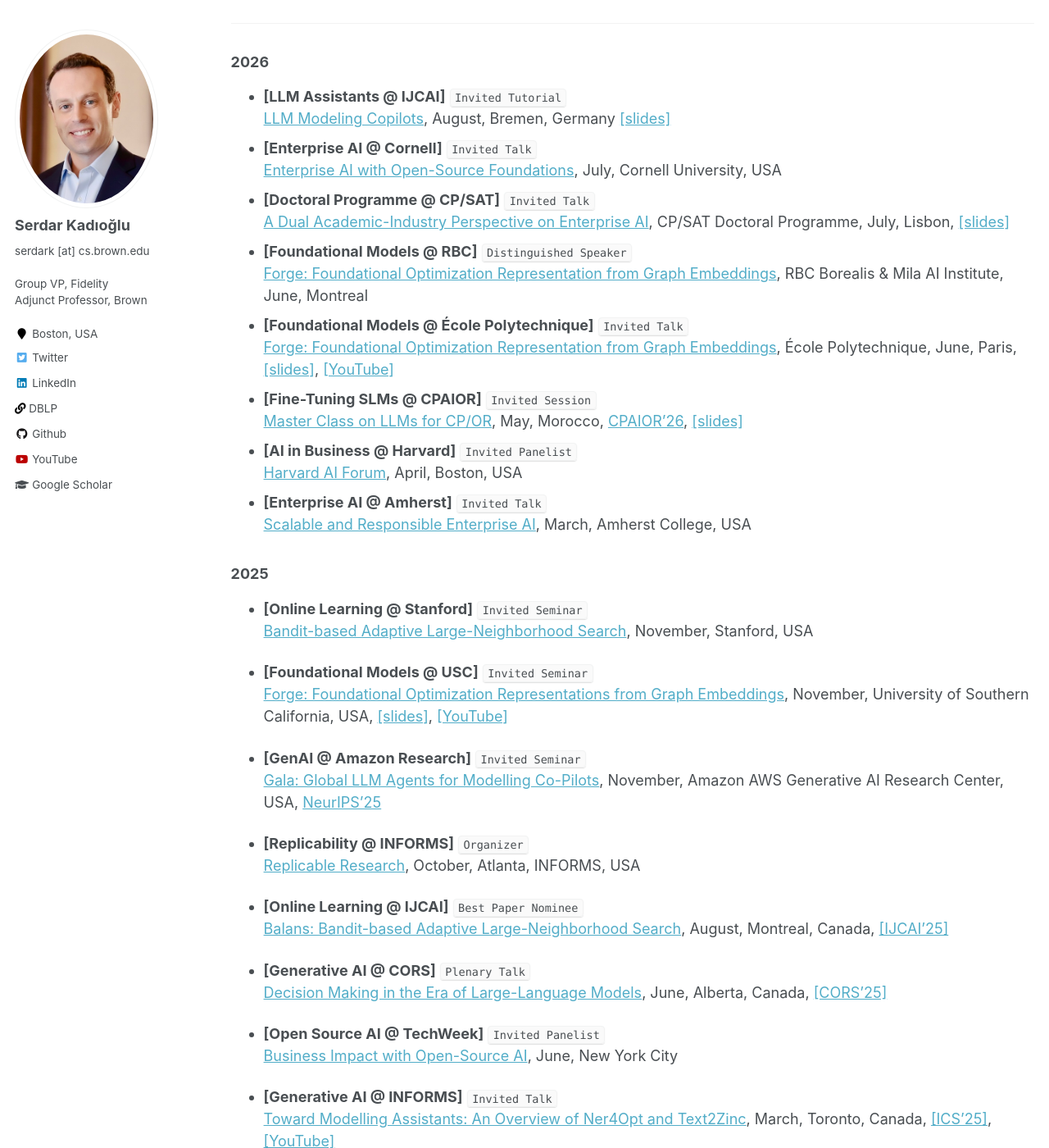
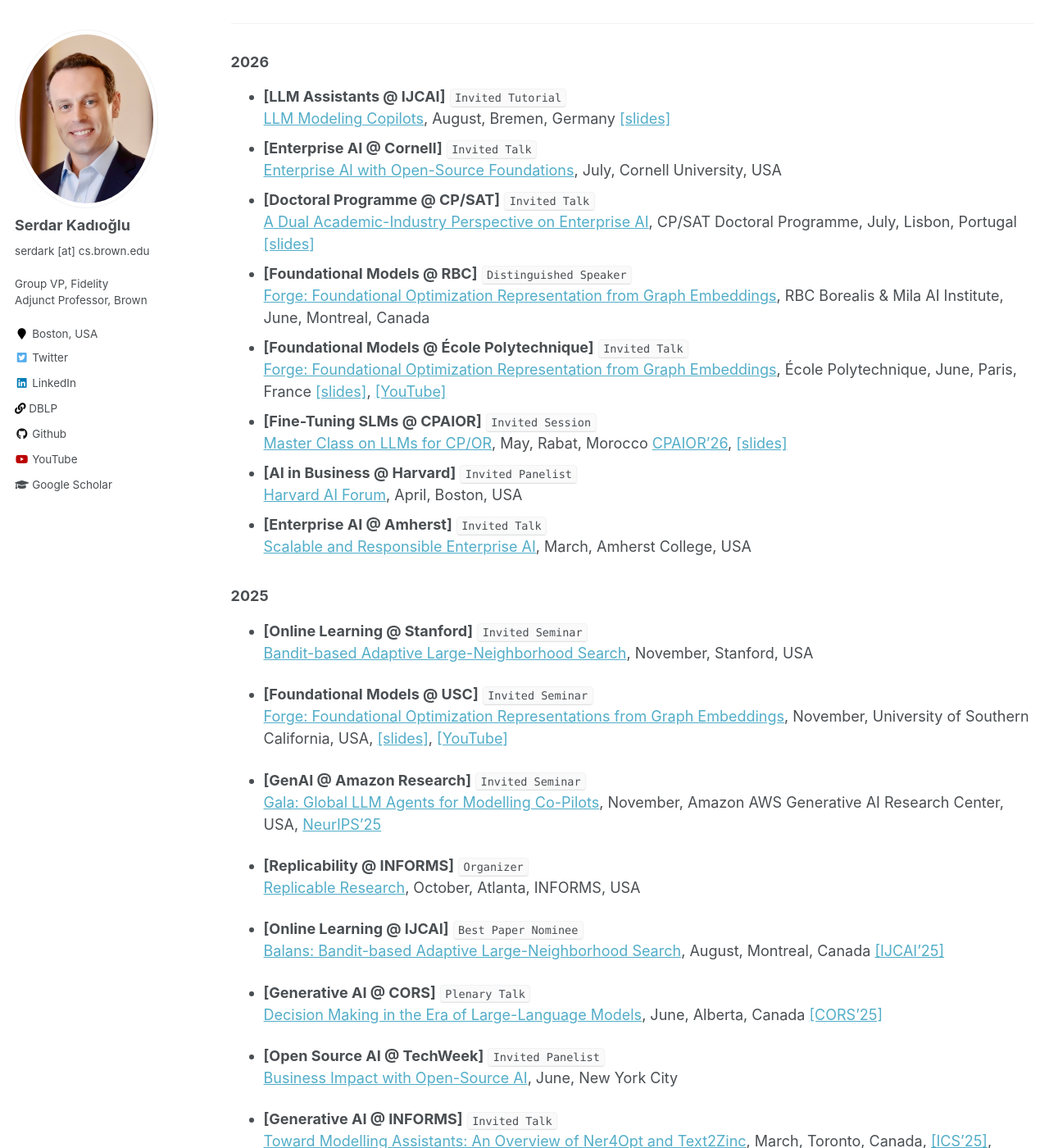
Before and after one commit to skadio/skadio.github.io, a Jekyll site: the page built from _pages/talks.md, in a window 1280 px wide and 1400 px high, scrolled down 206 px. Shown: the whole window at 82% size. Built offline with Jekyll 4.4.1, drawn with Linux system fonts in a browser that asks for light colours; some of the changed text lies outside the part shown.

Commit message:
Enhance talk entries with location details
Added country names to various talks and updated locations for clarity.

```diff
--- a/_pages/talks.md
+++ b/_pages/talks.md
@@ -17,13 +17,13 @@ author_profile: true
 * **[Enterprise AI @ Cornell]** `Invited Talk`\
    [Enterprise AI with Open-Source Foundations](https://docs.google.com/viewer?url=https://raw.githubusercontent.com/skadio/skadio.github.io/master/files/2026_Cornell_Enterprise_AI_Kadioglu.pdf), July, Cornell University, USA
 * **[Doctoral Programme @ CP/SAT]** `Invited Talk`\
-  [A Dual Academic-Industry Perspective on Enterprise AI](https://satcpdp26.github.io/#speakers), CP/SAT Doctoral Programme, July, Lisbon, [[slides]](https://docs.google.com/viewer?url=https://raw.githubusercontent.com/skadio/skadio.github.io/master/files/2026_CP_Career_Kadioglu.pdf)
+  [A Dual Academic-Industry Perspective on Enterprise AI](https://satcpdp26.github.io/#speakers), CP/SAT Doctoral Programme, July, Lisbon, Portugal [[slides]](https://docs.google.com/viewer?url=https://raw.githubusercontent.com/skadio/skadio.github.io/master/files/2026_CP_Career_Kadioglu.pdf)
 * **[Foundational Models @ RBC]** `Distinguished Speaker`\
-  [Forge: Foundational Optimization Representation from Graph Embeddings](https://luma.com/rbc-7j5y), RBC Borealis & Mila AI Institute, June, Montreal
+  [Forge: Foundational Optimization Representation from Graph Embeddings](https://luma.com/rbc-7j5y), RBC Borealis & Mila AI Institute, June, Montreal, Canada
 * **[Foundational Models @ École Polytechnique]** `Invited Talk`\
-  [Forge: Foundational Optimization Representation from Graph Embeddings](https://luma.com/rbc-7j5y), École Polytechnique, June, Paris, [[slides]](https://docs.google.com/viewer?url=https://raw.githubusercontent.com/skadio/skadio.github.io/master/files/2025_USC_Forge_Kadioglu.pdf), [[YouTube]](https://youtu.be/TbhMTlekcoI?si=vHRKg08Y6V04-fQ-)
+  [Forge: Foundational Optimization Representation from Graph Embeddings](https://luma.com/rbc-7j5y), École Polytechnique, June, Paris, France [[slides]](https://docs.google.com/viewer?url=https://raw.githubusercontent.com/skadio/skadio.github.io/master/files/2025_USC_Forge_Kadioglu.pdf), [[YouTube]](https://youtu.be/TbhMTlekcoI?si=vHRKg08Y6V04-fQ-)
 * **[Fine-Tuning SLMs @ CPAIOR]** `Invited Session`\
-  [Master Class on LLMs for CP/OR](https://sites.google.com/view/cpaior2026/program/master-class), May, Morocco, [CPAIOR'26](https://sites.google.com/view/cpaior2026/organisation), [[slides]](https://docs.google.com/viewer?url=https://raw.githubusercontent.com/skadio/skadio.github.io/master/files/2026_CPAIOR_Text2Model_Kadioglu.pdf)
+  [Master Class on LLMs for CP/OR](https://sites.google.com/view/cpaior2026/program/master-class), May, Rabat, Morocco [CPAIOR'26](https://sites.google.com/view/cpaior2026/organisation), [[slides]](https://docs.google.com/viewer?url=https://raw.githubusercontent.com/skadio/skadio.github.io/master/files/2026_CPAIOR_Text2Model_Kadioglu.pdf)
 * **[AI in Business @ Harvard]** `Invited Panelist`\
   [Harvard AI Forum](https://www.linkedin.com/posts/globalturksai_the-2nd-annual-harvard-ai-forum-brought-together-activity-7450176572218769408-jQne/?utm_source=social_share_send&utm_medium=member_desktop_web&rcm=ACoAAAs1oaABhCYR2_8hM9O5QtQpAdNpPL2hx5w), April, Boston, USA
 * **[Enterprise AI @ Amherst]** `Invited Talk`\
@@ -43,10 +43,10 @@ author_profile: true
    [Replicable Research](https://meetings.informs.org/wordpress/annual/workshop-on-replicability/), October, Atlanta, INFORMS, USA
 
 * **[Online Learning @ IJCAI]** `Best Paper Nominee`\
-   [Balans: Bandit-based Adaptive Large-Neighborhood Search](https://docs.google.com/viewer?url=https://raw.githubusercontent.com/skadio/skadio.github.io/master/files/2025_IJCAI_Balans_Kadioglu.pdf), August, Montreal, Canada, [[IJCAI'25]](https://ijcai-preprints.s3.us-west-1.amazonaws.com/2025/2632.pdf)
+   [Balans: Bandit-based Adaptive Large-Neighborhood Search](https://docs.google.com/viewer?url=https://raw.githubusercontent.com/skadio/skadio.github.io/master/files/2025_IJCAI_Balans_Kadioglu.pdf), August, Montreal, Canada [[IJCAI'25]](https://ijcai-preprints.s3.us-west-1.amazonaws.com/2025/2632.pdf)
 
 * **[Generative AI @ CORS]** `Plenary Talk`\
-   [Decision Making in the Era of Large-Language Models](https://docs.google.com/viewer?url=https://raw.githubusercontent.com/skadio/skadio.github.io/master/files/2025_CORS_Ner2Zinc_Kadioglu.pdf), June, Alberta, Canada, [[CORS'25]](https://site.pheedloop.com/event/cors2025/program/plenary-talks)
+   [Decision Making in the Era of Large-Language Models](https://docs.google.com/viewer?url=https://raw.githubusercontent.com/skadio/skadio.github.io/master/files/2025_CORS_Ner2Zinc_Kadioglu.pdf), June, Alberta, Canada [[CORS'25]](https://site.pheedloop.com/event/cors2025/program/plenary-talks)
 
 * **[Open Source AI @ TechWeek]** `Invited Panelist`\
    [Business Impact with Open-Source AI](https://partiful.com/e/rbVsVPeTFoekgmfeFl7x), June, New York City
```
Also changed, not shown: other parts of _pages/talks.md (+2 -2 lines).
